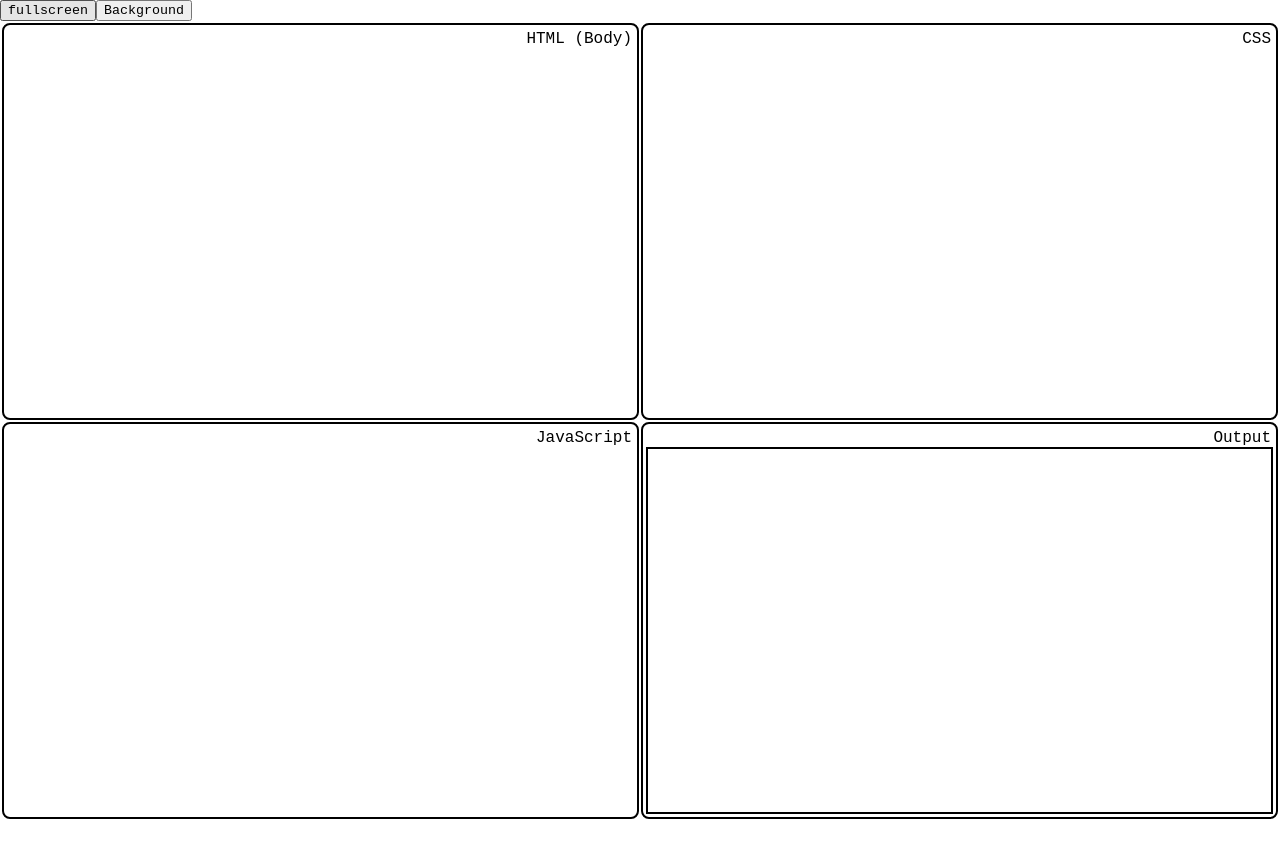
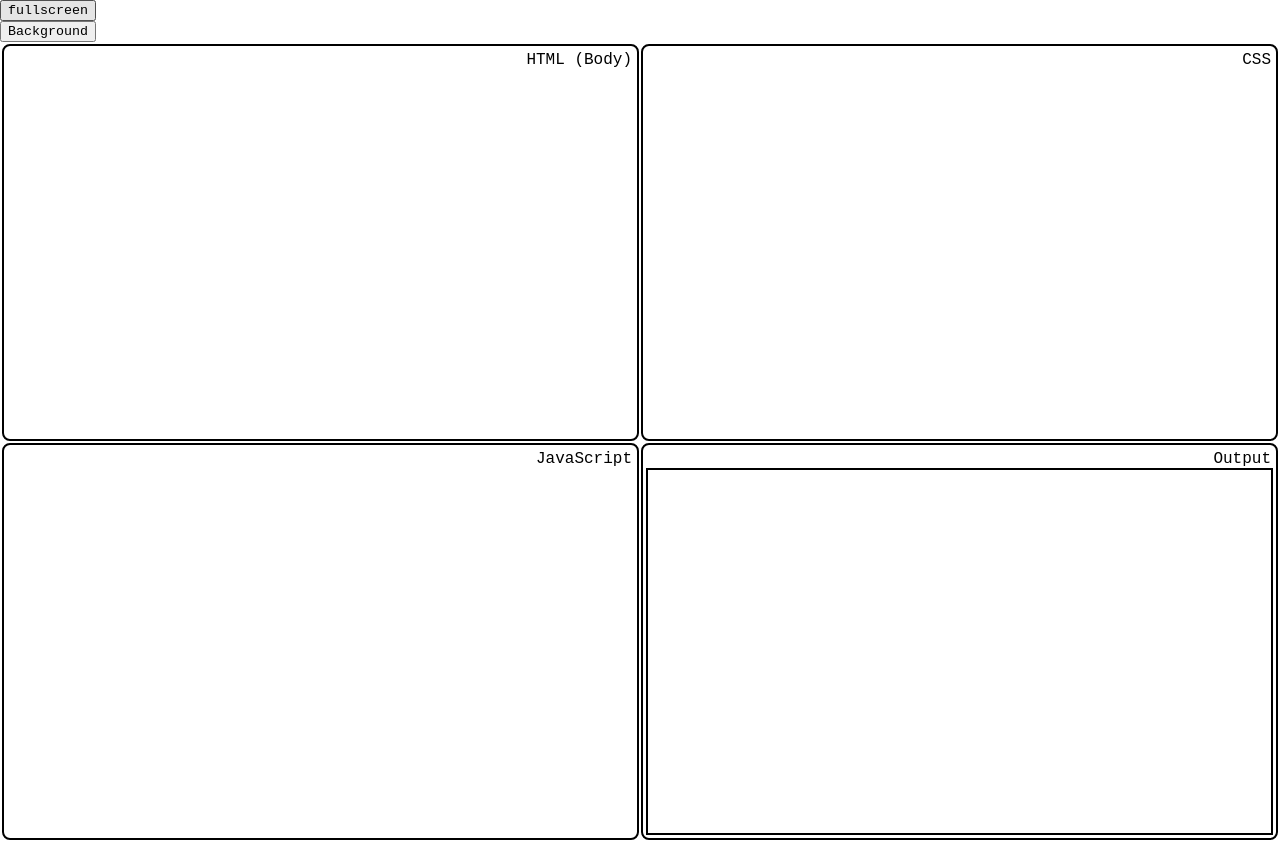
Before and after one commit to TheNPCFISH/studio, a plain HTML site: page index.html in a window 1280 px wide. Before the commit the page ends 821 px from the top, so only its background shows below. Drawn offline with Linux system fonts and the light colour scheme; a web font is replaced by a local one.

Commit message:
Update index.html

```diff
--- a/index.html
+++ b/index.html
@@ -24,7 +24,8 @@
     background-color: #fff;
 }
 	    button {
-		    display:run-in;
+		    top:5%;
+		    display:block;
 	    }
 body,textarea.content,html,iframe,table {
 	border: 0;
```
